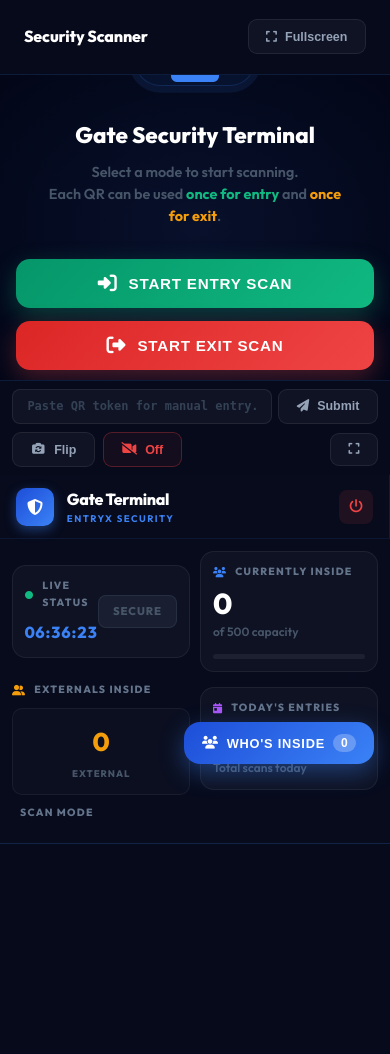
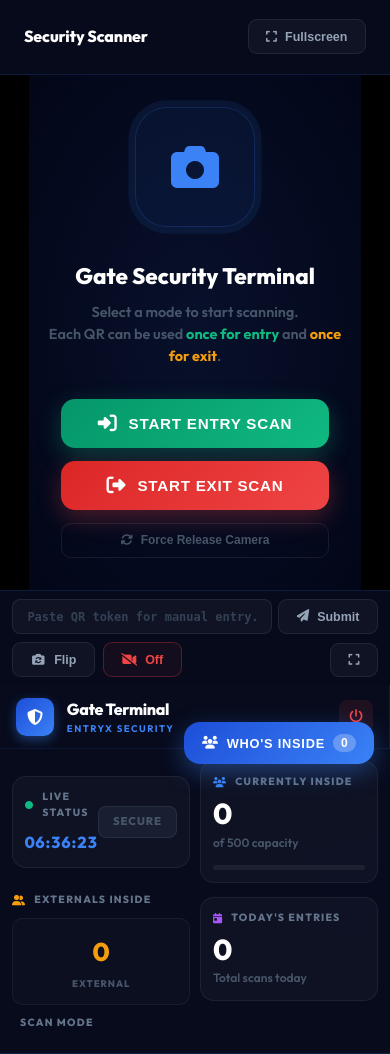
Before and after one commit to dinojacob24/EntryX, a PHP site: page /Project/pages/security_dashboard.php in a window 390 px wide. Before the commit the page ends 844 px from the top, so only its background shows below. Run offline with PHP 8.4, Linux system fonts and the light colour scheme; a user stored in the database is signed in; data comes from the database, SQL or seed files in the repository; data that the repository does not hold is empty; some libraries are stand-ins or nearby versions.

Commit message:
fix mobile scanner buttons all visible auto height

```diff
--- a/pages/security_dashboard.php
+++ b/pages/security_dashboard.php
@@ -1115,13 +1115,30 @@ $whoInside = $stmtWho->fetchAll(PDO::FETCH_ASSOC);
             font-size: 1.8rem !important;
         }
         .sidebar-footer { display: none !important; }
-        /* Camera section */
+        /* Camera section — auto height so ALL buttons are visible */
         .scanner-main {
-            order: 1; /* Camera comes FIRST on mobile */
-            height: 70vh !important;
-            min-height: 400px !important;
+            order: 1; /* Camera/scanner comes FIRST on mobile */
+            height: auto !important;
+            min-height: unset !important;
             flex-shrink: 0 !important;
-            overflow: hidden !important;
+            overflow: visible !important;
+        }
+        /* Scanner chamber: auto height to show full start overlay */
+        .scanner-chamber {
+            position: relative !important;
+            height: auto !important;
+            min-height: unset !important;
+            overflow: visible !important;
+        }
+        /* When camera is active, give it enough room */
+        #cameraFeed:not([style*="display:none"]) + .scanner-chamber,
+        .scanner-chamber:has(#cameraFeed[style*="block"]) {
+            min-height: 60vh !important;
+        }
+        /* Start overlay: static position so it flows normally */
+        .start-overlay {
+            position: relative !important;
+            padding: 2rem 1rem !important;
         }
         .scanner-footer {
             flex-wrap: wrap !important;
```
